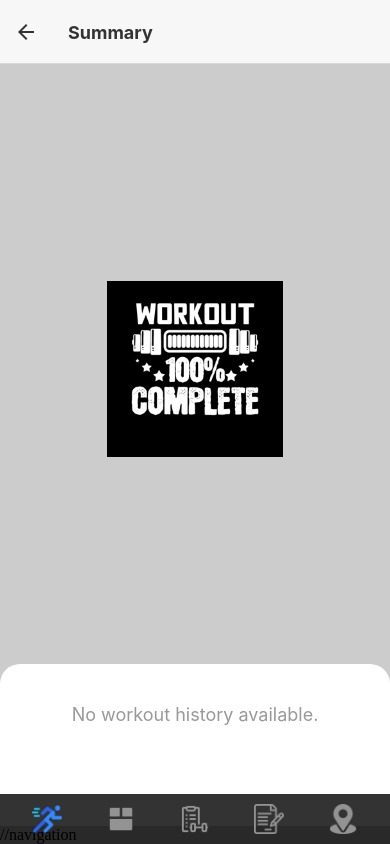
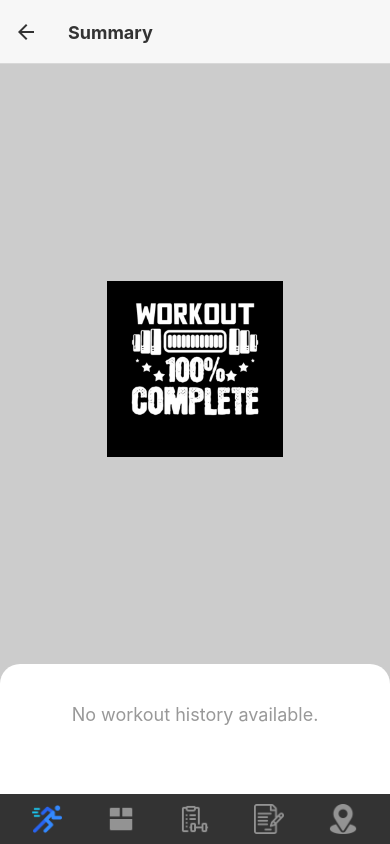
Before and after one commit to MattNusbaum/DEV322Project, a React Native app: screen /Summary in a window 390 px wide. Built offline with nearby package versions, Linux system fonts and the light colour scheme.

Commit message:
Update SummaryScreen.js

```diff
--- a/screens/SummaryScreen.js
+++ b/screens/SummaryScreen.js
@@ -42,7 +42,7 @@ const SummaryScreen = ({ navigation }) => {
           ListEmptyComponent={<Text style={styles.emptyMessage}>No workout history available.</Text>}
         />
       </View>
-//navigation
+
       {/* Button Section */}
       <View style={styles.buttonBackground}>
         <View style={styles.buttonContainer}>
```
